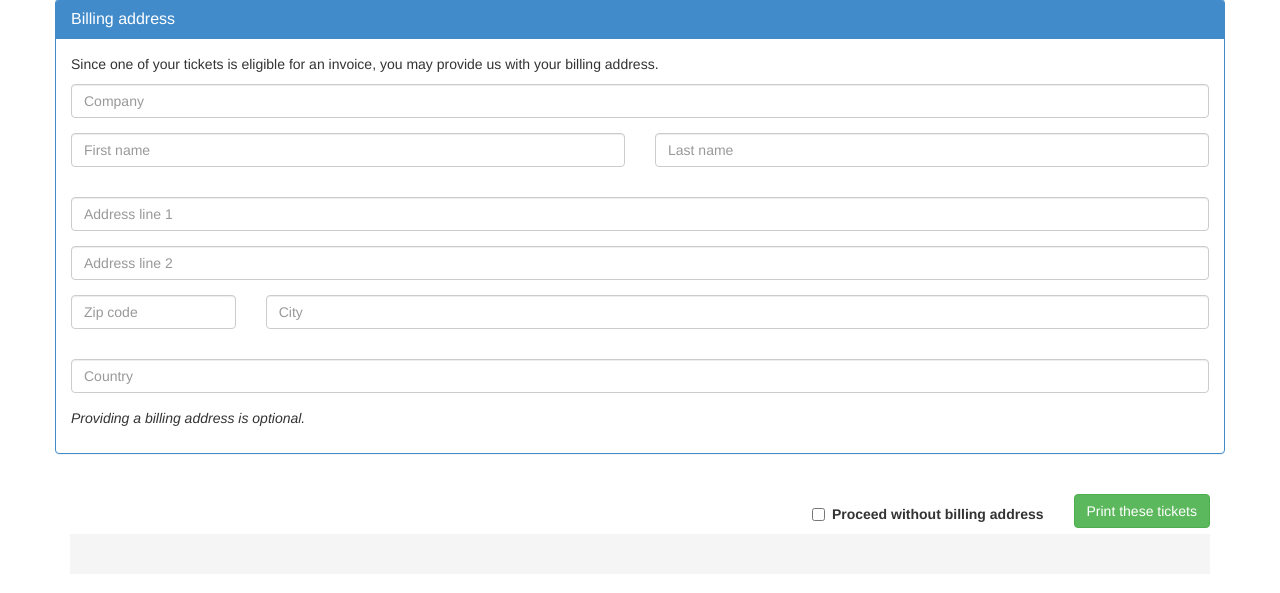
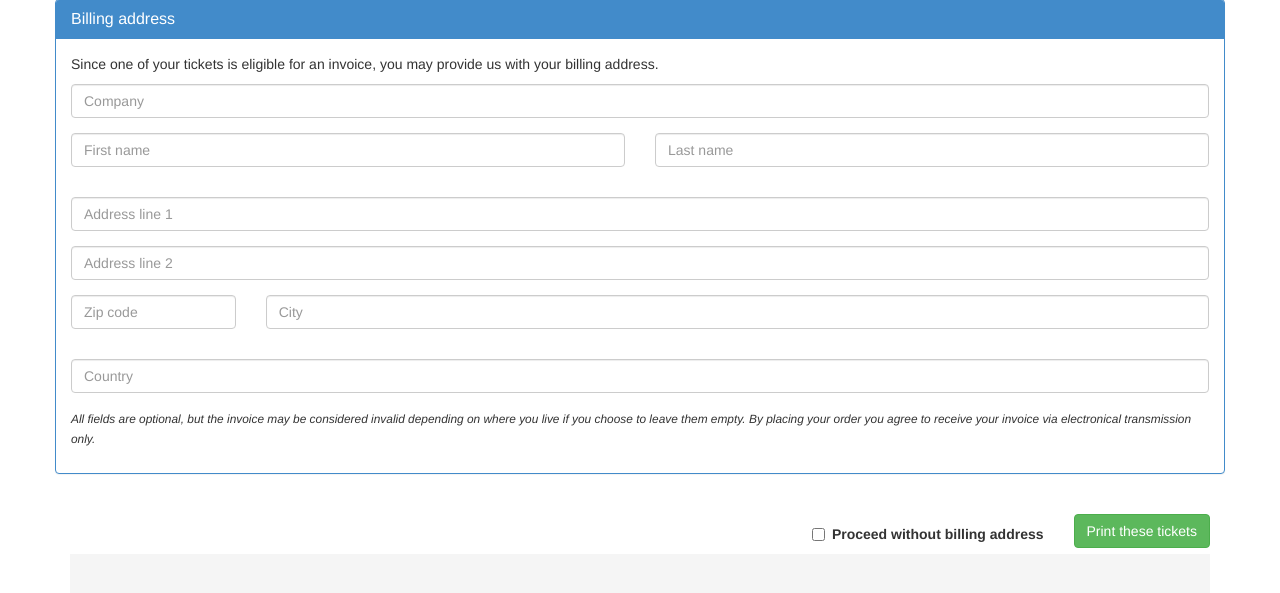
Before and after one commit to informancer/c4sh_preorder, a Django app: template c4sh_preorder/templates/billingaddress.html in a window 1280 px wide. Shown: the part 139-732 px from the top of the page. Run offline with Django 3.2, Linux system fonts and the light colour scheme; the template is opened without the code that fills it, so the values that code supplies are empty.

Commit message:
more legal yadda yadda

```diff
--- a/c4sh_preorder/templates/billingaddress_form.html
+++ b/c4sh_preorder/templates/billingaddress_form.html
@@ -79,7 +79,7 @@
                     </div>
                   </form>
                   <p>
-                    <em>{% trans "Providing a billing address is optional." %}</em>
+                    <em><small>All fields are optional, but the invoice may be considered invalid depending on where you live if you choose to leave them empty. By placing your order you agree to receive your invoice via electronical transmission only.</small></em>
                   </p>
                 </div>
               </div>
```
